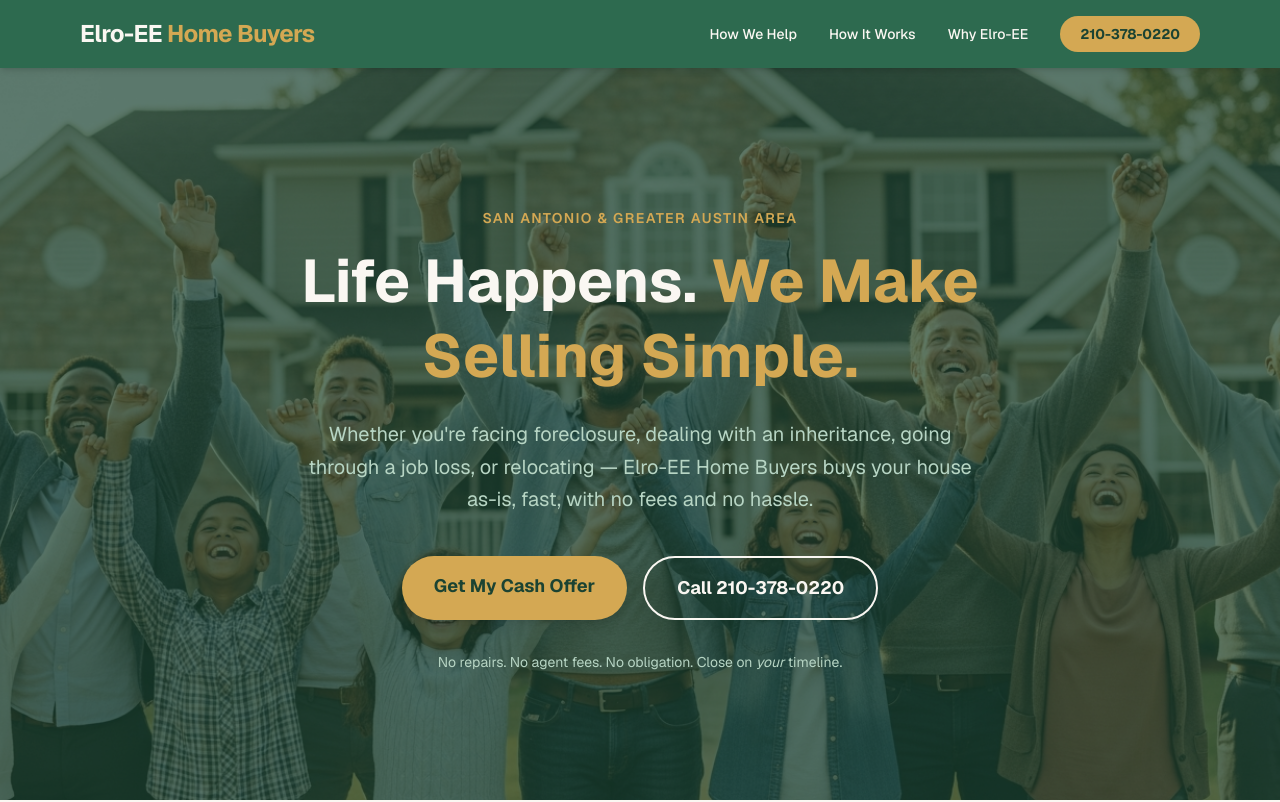
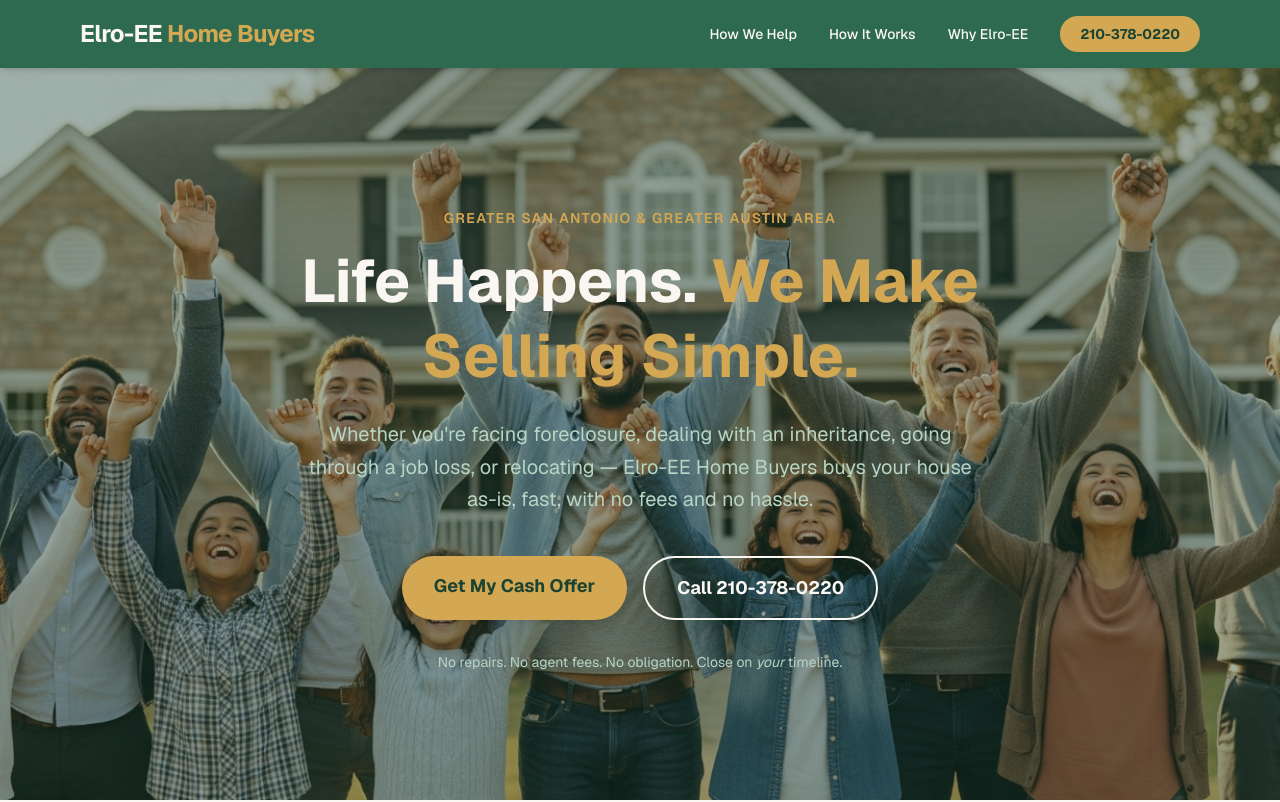
Before and after one commit to restoreyourfortunes-create/save-more, a Next.js app: page / in a window 1280 px wide. Shown: the top 802 px of the page. Built offline with nearby package versions, Linux system fonts and the light colour scheme.

Commit message:
fix: lighten hero overlay and update service area text

```diff
--- a/app/components/Hero.tsx
+++ b/app/components/Hero.tsx
@@ -11,10 +11,10 @@
       }}
     >
       {/* Dark overlay so text stays readable */}
-      <div className="absolute inset-0 bg-[#1B4332]/70" />
+      <div className="absolute inset-0 bg-[#1B4332]/40" />
       <div className="relative z-10 max-w-4xl mx-auto px-4 text-center">
         <p className="text-[#D4A853] font-semibold text-sm uppercase tracking-widest mb-4">
-          San Antonio &amp; Greater Austin Area
+          Greater San Antonio &amp; Greater Austin Area
         </p>
         <h1 className="text-4xl md:text-6xl font-bold text-[#FAF7F2] leading-tight mb-6">
           Life Happens.{" "}
```
